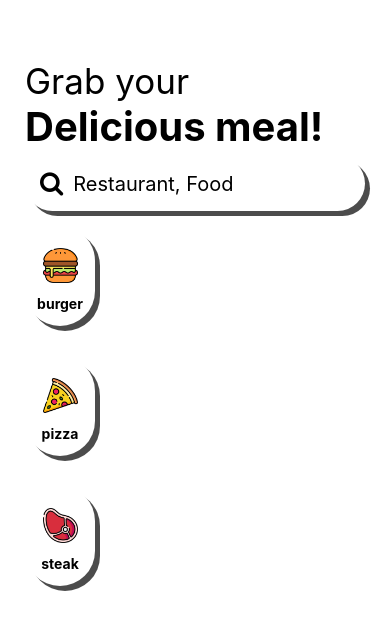
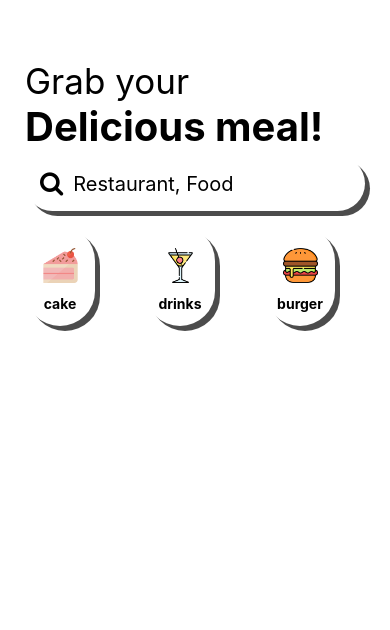
Before and after one commit to ThatoL/ReactCrashCourse, a React Native app in the folder resturantAppCrashCourse/: screen / in a window 390 px wide. Shown: the top 630 px of the page. Built offline with nearby package versions, Linux system fonts and the light colour scheme.

Commit message:
applied flatlist to category items card, added array of objects to carry card data

```diff
--- a/resturantAppCrashCourse/App.js
+++ b/resturantAppCrashCourse/App.js
@@ -1,28 +1,55 @@
-import {View , Text, StyleSheet} from 'react-native';
+import {View , StyleSheet, FlatList} from 'react-native';
 import { StatusBar } from 'expo-status-bar';
 import Header from './src/components/Header';
 import Search from './src/components/Search';
 import CategoryItem from './src/components/CategoryItem';
 
 export default function App(){
+  const commonCategories = [
+    {
+      name:'cake',
+      imageUrl:require('./src/assets/images/cake-slice.png')
+    },
+    {
+      name:'drinks',
+      imageUrl:require('./src/assets/images/cocktail.png')
+    },
+    {
+      name:'burger',
+      imageUrl:require('./src/assets/images/hamburger.png')
+    },
+    {
+      name:'meat',
+      imageUrl:require('./src/assets/images/meat.png')
+    },
+    {
+      name:'snacks',
+      imageUrl:require('./src/assets/images/nachos.png')
+    },
+    {
+      name:'pizza',
+      imageUrl:require('./src/assets/images/pizza.png')
+    }
+  ]
+
   return (
     <View style={styles.container}>
       <Header/>
       <Search />
-      <CategoryItem
-        name='burger'
-        imageUrl = {require('./src/assets/images/hamburger.png')}
+      <FlatList
+        keyExtractor={(category) => category.name}
+        horizontal
+        showsHorizontalScrollIndicator={false}
+        data= {commonCategories}
+        renderItem={({item, index})=> {
+          return (<CategoryItem
+            name={item.name}
+            imageUrl={item.imageUrl}
+            index={index}
+          />)
+        }}
       />
 
-      <CategoryItem
-        name='pizza'
-        imageUrl = {require('./src/assets/images/pizza.png')}
-      />
-
-      <CategoryItem
-        name='steak'
-        imageUrl = {require('./src/assets/images/meat.png')}
-      />
     <StatusBar />
     </View>
 
```
